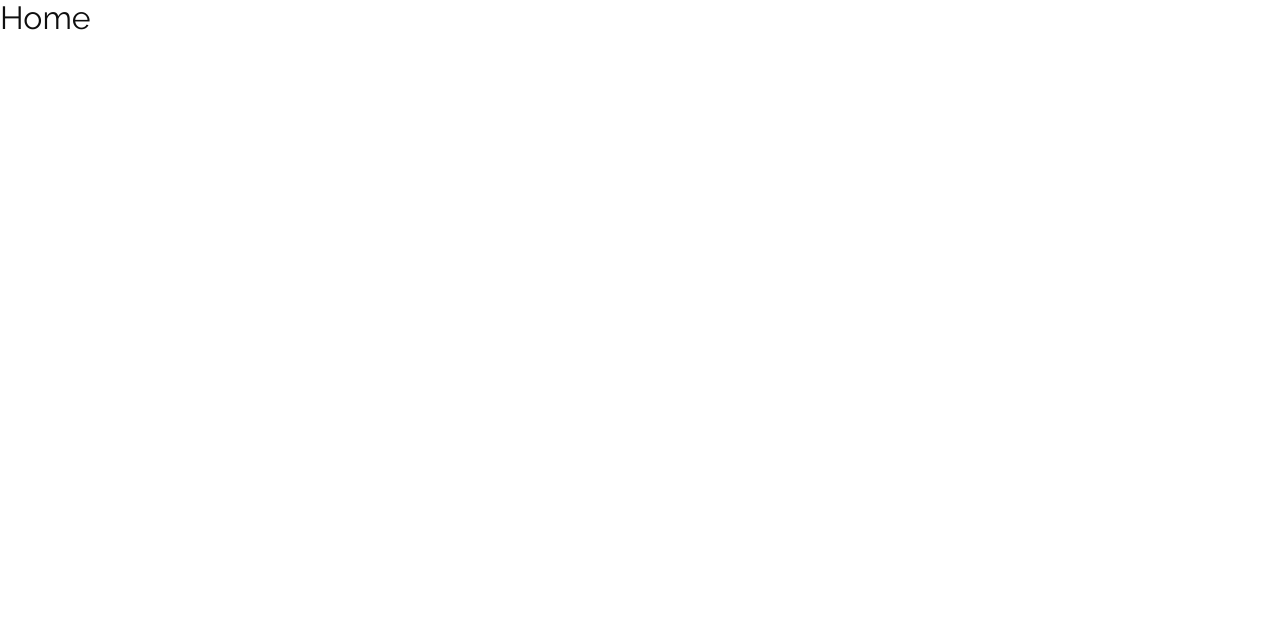
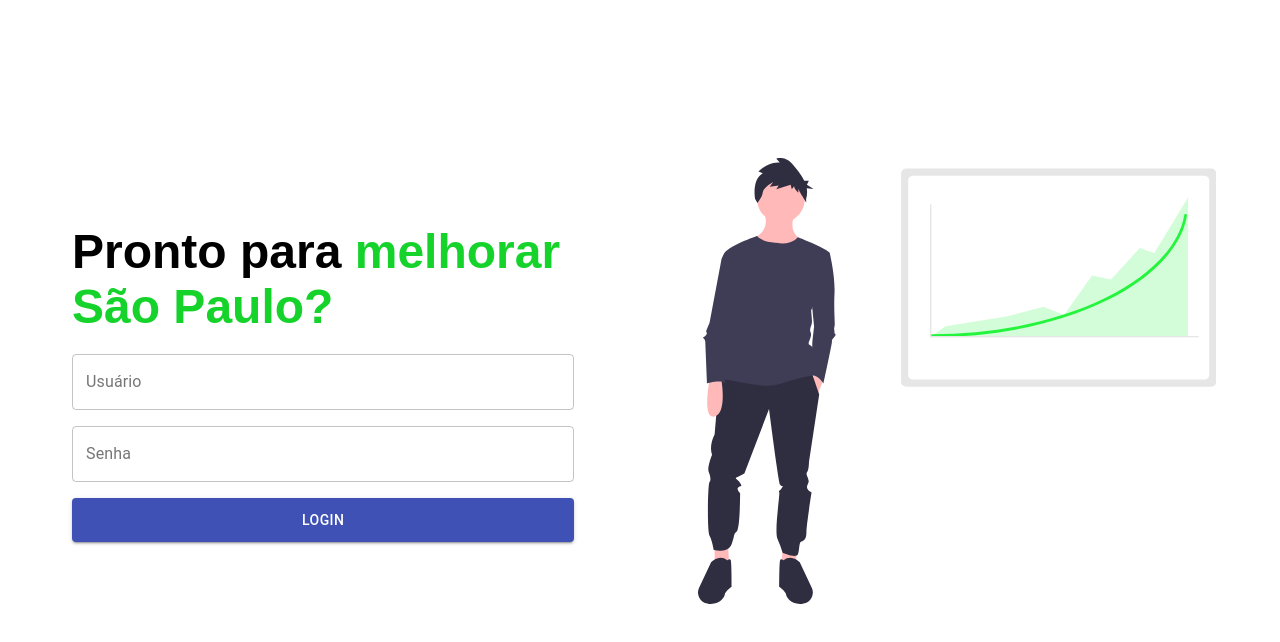
Before and after one commit to vieiramauricio/forte, a React (Create React App) app: page / in a window 1280 px wide. Shown: the top 642 px of the page. Built offline with nearby package versions, Linux system fonts and the light colour scheme.

Commit message:
feat: static login page

```diff
--- a/package.json
+++ b/package.json
@@ -3,6 +3,8 @@
   "version": "0.1.0",
   "private": true,
   "dependencies": {
+    "@material-ui/core": "^4.11.0",
+    "@material-ui/icons": "^4.9.1",
     "@testing-library/jest-dom": "^4.2.4",
     "@testing-library/react": "^9.3.2",
     "@testing-library/user-event": "^7.1.2",
--- a/src/App.tsx
+++ b/src/App.tsx
@@ -1,11 +1,12 @@
 import React from 'react';
 import GlobalStyle from './styles/global';
+import Login from './pages/Login';
 
 const App: React.FC = () => {
   return (
     <>
       <GlobalStyle />
-      <h1>Home</h1>
+      <Login />
     </>
   );
 };
--- /dev/null
+++ b/src/components/Title/index.tsx
@@ -0,0 +1,8 @@
+import React from 'react';
+import { TitleWrapper } from './styles';
+
+const Title: React.FC = ({ children }) => {
+  return <TitleWrapper>{children}</TitleWrapper>;
+};
+
+export default Title;
--- /dev/null
+++ b/src/components/Title/styles.ts
@@ -0,0 +1,15 @@
+import styled from 'styled-components';
+
+export const TitleWrapper = styled.h1`
+  font-size: 48px;
+  color: #000000;
+  font-weight: bold;
+  line-height: 115%;
+  margin-bottom: 20px;
+  span {
+    color: #16d32c;
+  }
+  @media (max-width: 760px) {
+    font-size: 38px;
+  }
+`;
--- a/src/layouts/Outside/index.tsx
+++ b/src/layouts/Outside/index.tsx
@@ -1,4 +1,3 @@
-/* eslint-disable react/prop-types */
 import React from 'react';
 import { ReactComponent as Illustration } from '../../assets/img/svg-growth.svg';
 import { Container } from './styles';
--- a/src/layouts/Outside/styles.ts
+++ b/src/layouts/Outside/styles.ts
@@ -5,10 +5,10 @@ export const Container = styled.section`
   max-width: 1200px;
   margin: 64px auto 0 auto;
   display: flex;
-  justify-content: space-around;
+  justify-content: space-between;
   align-items: center;
   .row {
-    width: 48%;
+    width: 45%;
     max-width: 100%;
     svg {
       max-width: 100%;
@@ -26,7 +26,10 @@ export const Container = styled.section`
     margin-top: 32px;
     .row {
       svg {
-        display: none;
+        max-width: 80%;
+        height: auto;
+        margin: 30px auto 0 auto;
+        display: block;
       }
     }
   }
--- a/src/pages/Login/index.tsx
+++ b/src/pages/Login/index.tsx
@@ -0,0 +1,42 @@
+import React from 'react';
+import { Box, FormControl, TextField, Button } from '@material-ui/core';
+import Outside from '../../layouts/Outside';
+import Title from '../../components/Title';
+
+const Login: React.FC = () => {
+  return (
+    <Outside>
+      <Box component="div" m={1}>
+        <Title>
+          Pronto para
+          <span> melhorar São Paulo?</span>
+        </Title>
+
+        <Box component="div">
+          <FormControl fullWidth variant="outlined">
+            <TextField id="nome" label="Usuário" variant="outlined" />
+          </FormControl>
+
+          <Box component="div" mt={2}>
+            <FormControl fullWidth variant="outlined">
+              <TextField id="nome" label="Senha" variant="outlined" />
+            </FormControl>
+          </Box>
+
+          <Box component="div" mt={2}>
+            <Button
+              variant="contained"
+              color="primary"
+              fullWidth
+              style={{ padding: '10px 0' }}
+            >
+              Login
+            </Button>
+          </Box>
+        </Box>
+      </Box>
+    </Outside>
+  );
+};
+
+export default Login;
```
Also changed, not shown: .eslintrc.json, 1 other file (tests, documents, lock files or other folders).
